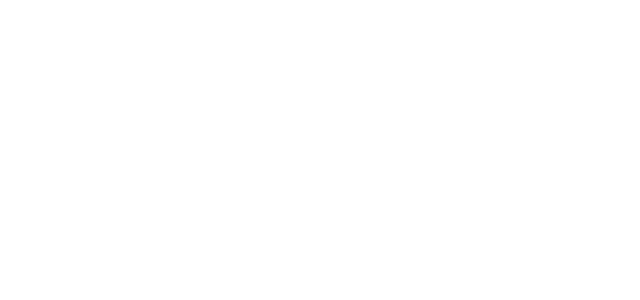
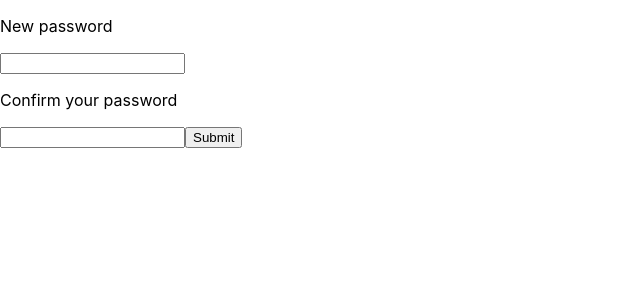
Before and after one commit to tysonp612/Beautee, a React (Create React App) app in the folder front-end/: page /reset-password/1 in a window 1280 px wide. Before the commit this address had no page. Shown: the top 300 px of the page, without its empty margins (0-640 px from the left). Built offline with nearby package versions, Linux system fonts and the light colour scheme.

Commit message:
finish activate, resend verify link, send resetPassword link, reset password features

```diff
--- a/front-end/src/App.js
+++ b/front-end/src/App.js
@@ -7,15 +7,22 @@ import { LoginPage } from "./pages/login/login.page";
 import { RegisterPage } from "./pages/register/register.page";
 //activate page
 import { ActivatePage } from "./pages/activate/activate.page";
+//forgot-password
+import { ForgotPassowrd } from "./pages/forgot-password/forgot-password.page";
+//reset-password page
+import { ResetPassword } from "./pages/reset-password/reset-password.page";
 import { ToastContainer, toast } from "react-toastify";
 import "react-toastify/dist/ReactToastify.css";
 function App() {
   return (
     <div>
       <Routes>
+        {/* //Authentication */}
         <Route path="/" element={<LoginPage />} />
         <Route path="/register" element={<RegisterPage />} />
         <Route path="/activate/:token" element={<ActivatePage />} />
+        <Route path="/forgot-password" element={<ForgotPassowrd />} />
+        <Route path="/reset-password/:token" element={<ResetPassword />} />
       </Routes>
       <ToastContainer />
     </div>
--- /dev/null
+++ b/front-end/src/pages/forgot-password/forgot-password.page.jsx
@@ -0,0 +1,26 @@
+import React, { useState } from "react";
+import { sendPasswordResetLink } from "./../../utils/authentication/authentication.utils";
+import { toast } from "react-toastify";
+export const ForgotPassowrd = () => {
+  const [email, setEmail] = useState("");
+
+  const handleSendPassWordReset = (e) => {
+    sendPasswordResetLink(email)
+      .then((res) => {
+        toast.success(res.data.message);
+        setEmail("");
+      })
+      .catch((err) => toast.error(err.response.data.message));
+  };
+  return (
+    <div>
+      <p>Please tell us your email</p>
+      <input
+        value={email}
+        type="email"
+        onChange={(e) => setEmail(e.target.value)}
+      />
+      <button onClick={(e) => handleSendPassWordReset(e)}>Submit</button>
+    </div>
+  );
+};
--- a/front-end/src/pages/register/register.page.jsx
+++ b/front-end/src/pages/register/register.page.jsx
@@ -1,15 +1,16 @@
 import React, { useState, useEffect } from "react";
+//import Navigate for navigating user to login page
+import { useNavigate } from "react-router-dom";
 //color wheel
 import { HexColorPicker } from "react-colorful";
 //toast
 import { toast } from "react-toastify";
 //css
 import "./register.page.css";
-//helper function
-import { checkLength } from "./../../helper/check-length";
 //axios
 import { userRegister } from "./../../utils/authentication/authentication.utils";
 export const RegisterPage = () => {
+  const navigate = useNavigate();
   const [credentials, setCredentials] = useState({
     first_name: "",
     last_name: "",
@@ -35,29 +36,40 @@ export const RegisterPage = () => {
   const handleSubmit = async (e) => {
     e.preventDefault();
     //check length of name, username,password
-    console.log(credentials);
-    if (
-      !checkLength("name", first_name) ||
-      !checkLength("name", last_name) ||
-      !checkLength("name", username) ||
-      !checkLength("password", password)
-    ) {
-      return;
+
+    //check passwordConfirm is equal password
+    if (password !== confirmPassword) {
+      toast.error("Password and password confirm is not the same");
+    } else if (password.length < 6) {
+      toast.error("Password has to have at least 6 characters");
+    } else if (first_name.length < 2 || first_name.length > 32) {
+      toast.error("First name has to be between 2 and 32 characters");
+    } else if (last_name.length < 2 || last_name.length > 32) {
+      toast.error("Last name has to be between 2 and 32 characters");
+    } else if (username.length < 2 || username.length > 32) {
+      toast.error("Username has to be between 2 and 32 characters");
+    } else if (color.length === 0) {
+      toast.error("Please pick a color");
     } else {
-      //check passwordConfirm is equal password
-      if (password !== confirmPassword) {
-        toast.error("Password and password confirm is not the same");
-      }
-      //check if there is a color
-      if (color.length === 0) {
-        toast.error("Please pick a color");
-      }
       //send to BE
       await userRegister(credentials)
-        .then((res) => toast.success(res.data.message))
+        .then((res) => {
+          toast.success(res.data.message);
+          //reset credentials
+          setCredentials({
+            ...credentials,
+            first_name: "",
+            last_name: "",
+            username: "",
+            email: "",
+            password: "",
+            confirmPassword: "",
+            color: "",
+          });
+          //Navigate user back to login page
+          navigate("/");
+        })
         .catch((err) => toast.error(err.response.data.message));
-      // console.log(process.env);
-      //send verify email in res
     }
   };
 
--- /dev/null
+++ b/front-end/src/pages/reset-password/reset-password.page.jsx
@@ -0,0 +1,47 @@
+import React, { useState } from "react";
+import { useParams, useNavigate } from "react-router-dom";
+import { toast } from "react-toastify";
+import { updatePassword } from "./../../utils/authentication/authentication.utils";
+export const ResetPassword = () => {
+  const token = useParams().token;
+  const navigate = useNavigate();
+  const [credentials, setCredentials] = useState({
+    password: "",
+    confirmPassword: "",
+  });
+  const { password, confirmPassword } = credentials;
+  const handleSubmit = (e) => {
+    e.preventDefault();
+    // check password and confirmPassword
+    if (password === confirmPassword) {
+      return updatePassword(token, password)
+        .then((res) => {
+          toast.success(res.data.message);
+          setCredentials({ ...credentials, password: "", confirmPassword: "" });
+          navigate("/");
+        })
+        .catch((err) => toast.error(err.response.data.message));
+    }
+  };
+  return (
+    <div>
+      <p>New password</p>
+      <input
+        type="password"
+        value={password}
+        onChange={(e) =>
+          setCredentials({ ...credentials, password: e.target.value })
+        }
+      />
+      <p>Confirm your password</p>
+      <input
+        type="password"
+        value={confirmPassword}
+        onChange={(e) =>
+          setCredentials({ ...credentials, confirmPassword: e.target.value })
+        }
+      />
+      <button onClick={(e) => handleSubmit(e)}>Submit</button>
+    </div>
+  );
+};
--- a/front-end/src/utils/authentication/authentication.utils.js
+++ b/front-end/src/utils/authentication/authentication.utils.js
@@ -22,3 +22,26 @@ export const resendActivationToken = async (email) => {
     email: email,
   });
 };
+
+export const sendPasswordResetLink = async (email) => {
+  return await axios.post(
+    `http://localhost:8000/api/auth_sendResetPasswordEmail`,
+    {
+      email: email,
+    }
+  );
+};
+
+export const updatePassword = async (token, password) => {
+  return await axios.post(
+    `http://localhost:8000/api/auth_resetPassword`,
+    {
+      password: password,
+    },
+    {
+      headers: {
+        Authorization: `Bearer ${token}`,
+      },
+    }
+  );
+};
```
Also changed, not shown: front-end/src/pages/forgot-password/forgot-password.page.css (added), front-end/src/pages/reset-password/reset-password.style.css (added), 2 other files (tests, documents, lock files or other folders).
